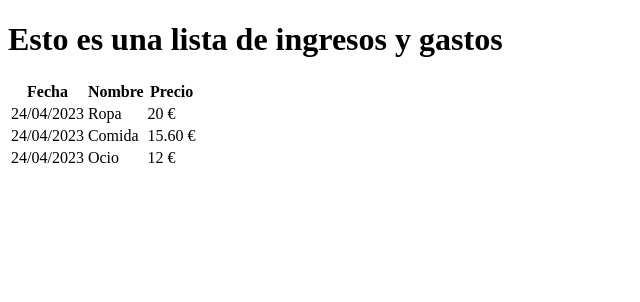
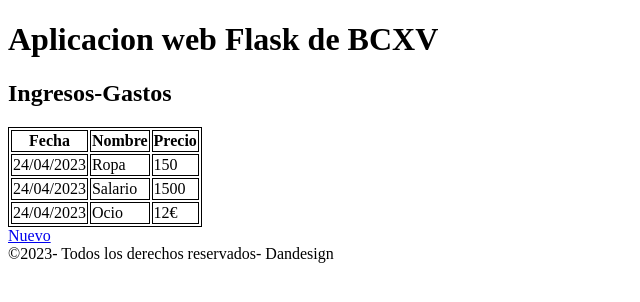
Before and after one commit to DanAndrei-tech/Ingresos-Gastos-app, a Flask app: page / in a window 1280 px wide. Shown: the top 302 px of the page, without its empty margins (0-640 px from the left). Run offline with Flask 2, Linux system fonts and the light colour scheme.

Commit message:
ultimos cambios

```diff
--- a/app_ingresos_gastos/routes.py
+++ b/app_ingresos_gastos/routes.py
@@ -3,4 +3,25 @@ from flask import render_template
 
 @app.route("/")
 def index():
-    return render_template("index.html")
+    datos = [
+        {
+        'fecha':"24/04/2023",
+        'concepto':'Ropa',
+        'monto':'150',
+    },
+         {
+        'fecha':"24/04/2023",
+        'concepto':'Salario',
+        'monto':'1500',
+    },
+         {
+        'fecha':"24/04/2023",
+        'concepto':'Ocio',
+        'monto':'12€',
+    }
+    ]
+    return render_template("index.html",data = datos)
+
+@app.route("/new")
+def create():
+    return render_template("new.html")
--- /dev/null
+++ b/app_ingresos_gastos/templates/base.html
@@ -0,0 +1,29 @@
+<!DOCTYPE html>
+<html lang="en">
+  <head>
+    <meta charset="UTF-8" />
+    <meta http-equiv="X-UA-Compatible" content="IE=edge" />
+    <meta name="viewport" content="width=device-width, initial-scale=1.0" />
+    <title>Ingresos-Gastos</title>
+  </head>
+  <!--comentario en html-->
+  <style>
+    table,
+    th,
+    td {
+      border: 1px solid black;
+    }
+  </style>
+  <body>
+    <header>
+      <h1>Aplicacion web Flask de BCXV</h1>
+    </header>
+
+    <section>
+      {# esto es un comentario en jinja #} {% block pageBase %} {#esto es un
+      hueco para recibir una plantilla html#} {% endblock %}
+    </section>
+
+    <footer>&copy;2023- Todos los derechos reservados- Dandesign</footer>
+  </body>
+</html>
--- a/app_ingresos_gastos/templates/index.html
+++ b/app_ingresos_gastos/templates/index.html
@@ -1,13 +1,6 @@
-<!DOCTYPE html>
-<html lang="en">
-  <head>
-    <meta charset="UTF-8" />
-    <meta http-equiv="X-UA-Compatible" content="IE=edge" />
-    <meta name="viewport" content="width=device-width, initial-scale=1.0" />
-    <title>Ingresos-Gastos</title>
-  </head>
-  <body>
-    <h1>Esto es una lista de ingresos y gastos</h1>
+{% extends "base.html" %} {% block pageBase %}
+
+<h2>Ingresos-Gastos</h2>
 <table>
   <thead>
     <tr>
@@ -17,24 +10,16 @@
     </tr>
   </thead>
   <tbody>
+    {% for item in data %}
     <tr>
-          <td>24/04/2023</td>
-          <td>Ropa</td>
-          <td>20 €</td>
+      <td>{{item.fecha}}</td>
+      <td>{{item.concepto}}</td>
+      <td>{{item.monto}}</td>
     </tr>
-
-        <tr>
-          <td>24/04/2023</td>
-          <td>Comida</td>
-          <td>15.60 €</td>
-        </tr>
-
-        <tr>
-          <td>24/04/2023</td>
-          <td>Ocio</td>
-          <td>12 €</td>
-        </tr>
+    {%endfor%}
   </tbody>
 </table>
-  </body>
-</html>
+
+<a href="/new">Nuevo</a>
+
+{%endblock%}
```
Also changed, not shown: app_ingresos_gastos/templates/new.html (added, +16 -0 lines). Lines whose indentation alone changed are shown as unchanged.
